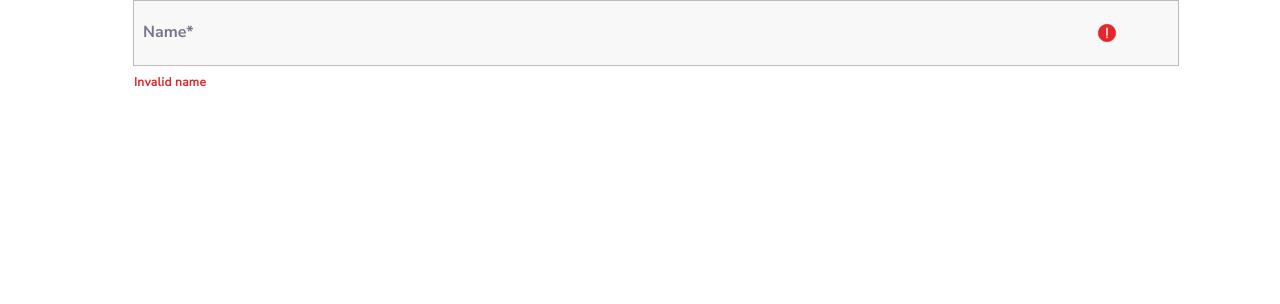
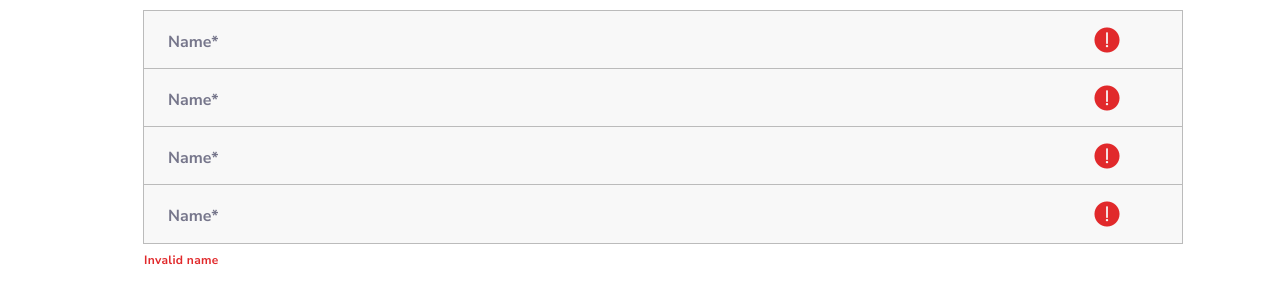
Before and after one commit to DaniloPootaren/saicomTest, a React (Create React App) app: page / in a window 1280 px wide. Shown: the top 304 px of the page. Built offline with nearby package versions, Linux system fonts and the light colour scheme.

Commit message:
Added some styling to input component

```diff
--- a/src/components/Input/index.tsx
+++ b/src/components/Input/index.tsx
@@ -14,12 +14,13 @@ interface InputProps extends InputHTMLAttributes<any> {
 const Container = styled.div`
   position: relative;
   height: 3em;
+  margin: 10px;
 `;
 
 const InputComponent = styled.input`
-  padding: 13px 10px 0 10px;
+  padding: 13px 10px 0 24px;
   margin: 0 5px 0 5px;
-  height: 51px;
+  height: 45px;
   width: 100%;
   border: 1px solid ${colors.grey};
   outline: none;
@@ -29,7 +30,7 @@ const InputComponent = styled.input`
   ${(props) =>
     props.error &&
     `background: url(${icon}) no-repeat scroll ${colors.light_grey};
-     background-size: 20px;
+
      background-position: right 6% bottom 50%;`}
 
   &:hover {
@@ -44,7 +45,7 @@ const InputComponent = styled.input`
   }
 
   &:focus {
-    border-bottom: 3px solid ${colors.black};
+    border-bottom: 2px solid ${colors.black};
   }
 
   &:valid + label {
@@ -56,13 +57,13 @@ const InputComponent = styled.input`
 
   &:valid {
     ${(props: { error: boolean }) =>
-      props.error && `border-bottom: 3px solid ${colors.red}`}
+      props.error && `border-bottom: 2px solid ${colors.red}`}
   }
 `;
 const InputLabel = styled.label`
   position: absolute;
   color: ${colors.lighter_grey};
-  left: 15px;
+  left: 30px;
   top: 21px;
   font-family: "Nunito Sans Bold";
   transition: top 0.1s;
@@ -70,6 +71,7 @@ const InputLabel = styled.label`
 
 const ErrorMessage = styled.div`
   color: ${colors.red};
+  font-family: "Nunito Sans Bold";
   margin-left: 2px;
   padding: 4px;
   font-size: 0.75rem;
--- a/src/pages/home/index.tsx
+++ b/src/pages/home/index.tsx
@@ -5,6 +5,9 @@ const Home = () => {
   return (
     <Layout  headerTitle="Customer Details">
       <Input label="Name" error={true} errorMessage="Invalid name" mandatory />
+      <Input label="Name" error={true} errorMessage="Invalid name" mandatory />
+      <Input label="Name" error={true} errorMessage="Invalid name" mandatory />
+      <Input label="Name" error={true} errorMessage="Invalid name" mandatory />
     </Layout>
   );
 };
```
Also changed, not shown: src/assets/icons/exclamation.png.
